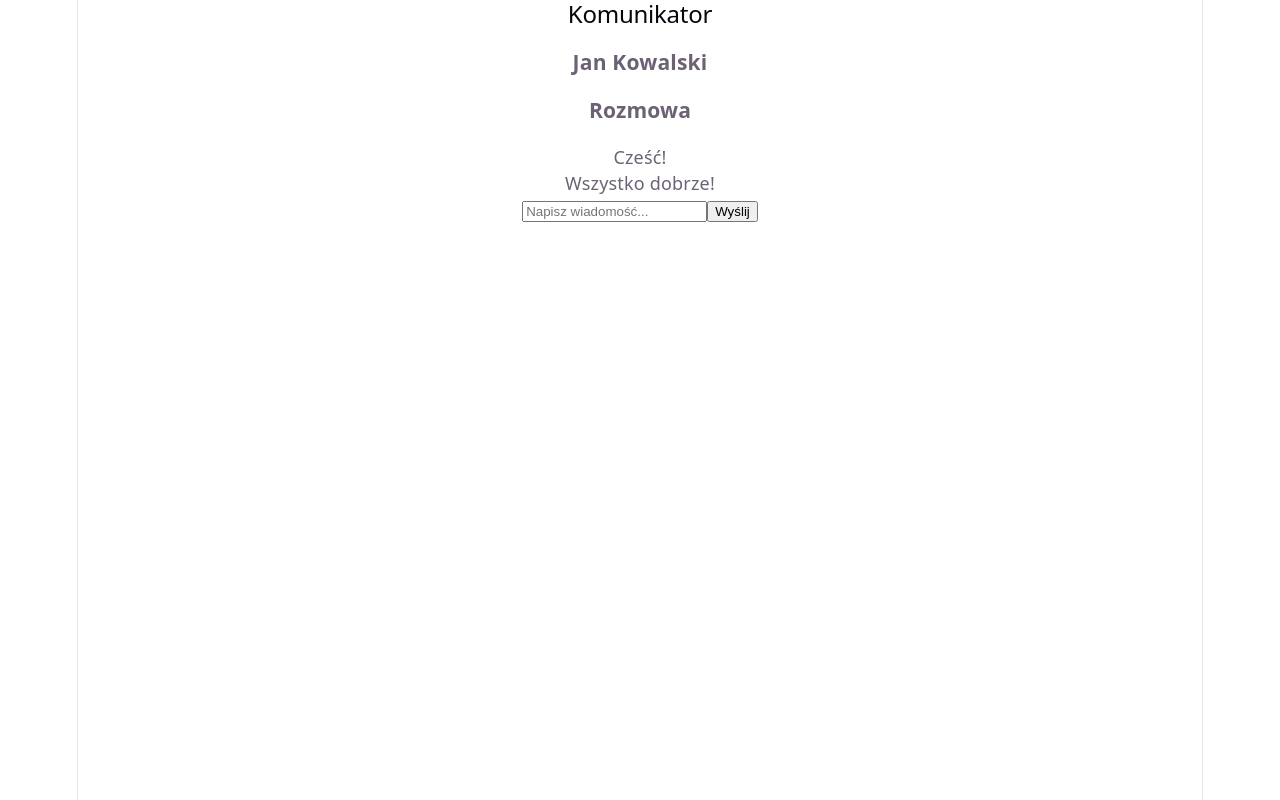
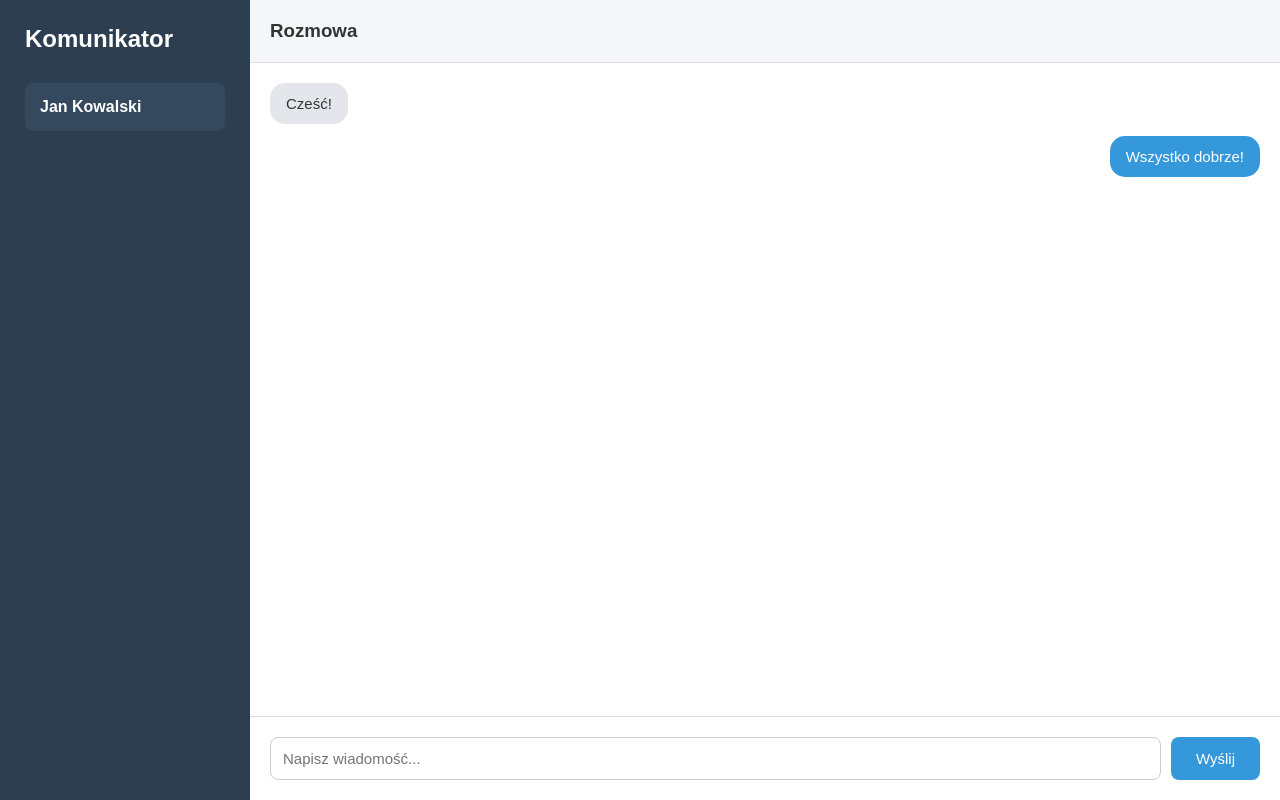
Before and after one commit to 211wojo/komunikator, a React (Vite) app: page / in a window 1280 px wide. Built offline with nearby package versions, Linux system fonts and the light colour scheme.

Commit message:
Update index.css

```diff
--- a/src/index.css
+++ b/src/index.css
@@ -1,111 +1,145 @@
-:root {
-  --text: #6b6375;
-  --text-h: #08060d;
-  --bg: #fff;
-  --border: #e5e4e7;
-  --code-bg: #f4f3ec;
-  --accent: #aa3bff;
-  --accent-bg: rgba(170, 59, 255, 0.1);
-  --accent-border: rgba(170, 59, 255, 0.5);
-  --social-bg: rgba(244, 243, 236, 0.5);
-  --shadow:
-    rgba(0, 0, 0, 0.1) 0 10px 15px -3px, rgba(0, 0, 0, 0.05) 0 4px 6px -2px;
-
-  --sans: system-ui, 'Segoe UI', Roboto, sans-serif;
-  --heading: system-ui, 'Segoe UI', Roboto, sans-serif;
-  --mono: ui-monospace, Consolas, monospace;
-
-  font: 18px/145% var(--sans);
-  letter-spacing: 0.18px;
-  color-scheme: light dark;
-  color: var(--text);
-  background: var(--bg);
-  font-synthesis: none;
-  text-rendering: optimizeLegibility;
-  -webkit-font-smoothing: antialiased;
-  -moz-osx-font-smoothing: grayscale;
-
-  @media (max-width: 1024px) {
-    font-size: 16px;
-  }
-}
-
-@media (prefers-color-scheme: dark) {
-  :root {
-    --text: #9ca3af;
-    --text-h: #f3f4f6;
-    --bg: #16171d;
-    --border: #2e303a;
-    --code-bg: #1f2028;
-    --accent: #c084fc;
-    --accent-bg: rgba(192, 132, 252, 0.15);
-    --accent-border: rgba(192, 132, 252, 0.5);
-    --social-bg: rgba(47, 48, 58, 0.5);
-    --shadow:
-      rgba(0, 0, 0, 0.4) 0 10px 15px -3px, rgba(0, 0, 0, 0.25) 0 4px 6px -2px;
-  }
-
-  #social .button-icon {
-    filter: invert(1) brightness(2);
-  }
+* {
+  margin: 0;
+  padding: 0;
+  box-sizing: border-box;
 }
 
 body {
-  margin: 0;
+  font-family: Arial, sans-serif;
+  background-color: #e9edf2;
 }
 
-#root {
-  width: 1126px;
-  max-width: 100%;
-  margin: 0 auto;
-  text-align: center;
-  border-inline: 1px solid var(--border);
-  min-height: 100svh;
+.app {
+  display: flex;
+  height: 100vh;
+  width: 100%;
+}
+
+/* Panel boczny */
+.sidebar {
+  width: 250px;
+  background-color: #2c3e50;
+  color: white;
+  padding: 25px;
+}
+
+.sidebar h2 {
+  margin-bottom: 30px;
+}
+
+.user {
+  padding: 15px;
+  background-color: #34495e;
+  border-radius: 8px;
+}
+
+.user h3 {
+  font-size: 16px;
+}
+
+/* Główne okno czatu */
+.chat {
+  flex: 1;
   display: flex;
   flex-direction: column;
-  box-sizing: border-box;
+  background-color: white;
 }
 
-h1,
-h2 {
-  font-family: var(--heading);
-  font-weight: 500;
-  color: var(--text-h);
+.chat header {
+  padding: 20px;
+  background-color: #f5f6fa;
+  border-bottom: 1px solid #ddd;
 }
 
-h1 {
-  font-size: 56px;
-  letter-spacing: -1.68px;
-  margin: 32px 0;
-  @media (max-width: 1024px) {
-    font-size: 36px;
-    margin: 20px 0;
+.chat header h3 {
+  color: #333;
+}
+
+/* Wiadomości */
+.messages {
+  flex: 1;
+  padding: 20px;
+  display: flex;
+  flex-direction: column;
+  gap: 12px;
+  overflow-y: auto;
+}
+
+.message {
+  max-width: 60%;
+  padding: 12px 16px;
+  border-radius: 15px;
+  font-size: 15px;
+  overflow-wrap: anywhere;
+}
+
+.message.other {
+  background-color: #e4e6eb;
+  color: #333;
+  align-self: flex-start;
+}
+
+.message.me {
+  background-color: #3498db;
+  color: white;
+  align-self: flex-end;
+}
+
+/* Pole wpisywania wiadomości */
+.message-input {
+  display: flex;
+  padding: 20px;
+  gap: 10px;
+  border-top: 1px solid #ddd;
+}
+
+.message-input input {
+  flex: 1;
+  padding: 12px;
+  border: 1px solid #ccc;
+  border-radius: 8px;
+  outline: none;
+  font-size: 15px;
+}
+
+.message-input input:focus {
+  border-color: #3498db;
+}
+
+.message-input button {
+  padding: 12px 25px;
+  background-color: #3498db;
+  color: white;
+  border: none;
+  border-radius: 8px;
+  cursor: pointer;
+  font-size: 15px;
+}
+
+.message-input button:hover {
+  background-color: #2980b9;
+}
+
+/* Wersja mobilna */
+@media (max-width: 600px) {
+  .sidebar {
+    width: 120px;
+    padding: 12px;
+  }
+
+  .sidebar h2 {
+    font-size: 17px;
+  }
+
+  .user h3 {
+    font-size: 13px;
+  }
+
+  .message {
+    max-width: 85%;
+  }
+
+  .message-input {
+    padding: 10px;
   }
 }
-h2 {
-  font-size: 24px;
-  line-height: 118%;
-  letter-spacing: -0.24px;
-  margin: 0 0 8px;
-  @media (max-width: 1024px) {
-    font-size: 20px;
-  }
-}
-p {
-  margin: 0;
-}
-
-code,
-.counter {
-  font-family: var(--mono);
-  display: inline-flex;
-  border-radius: 4px;
-  color: var(--text-h);
-}
-
-code {
-  font-size: 15px;
-  line-height: 135%;
-  padding: 4px 8px;
-  background: var(--code-bg);
-}
```
